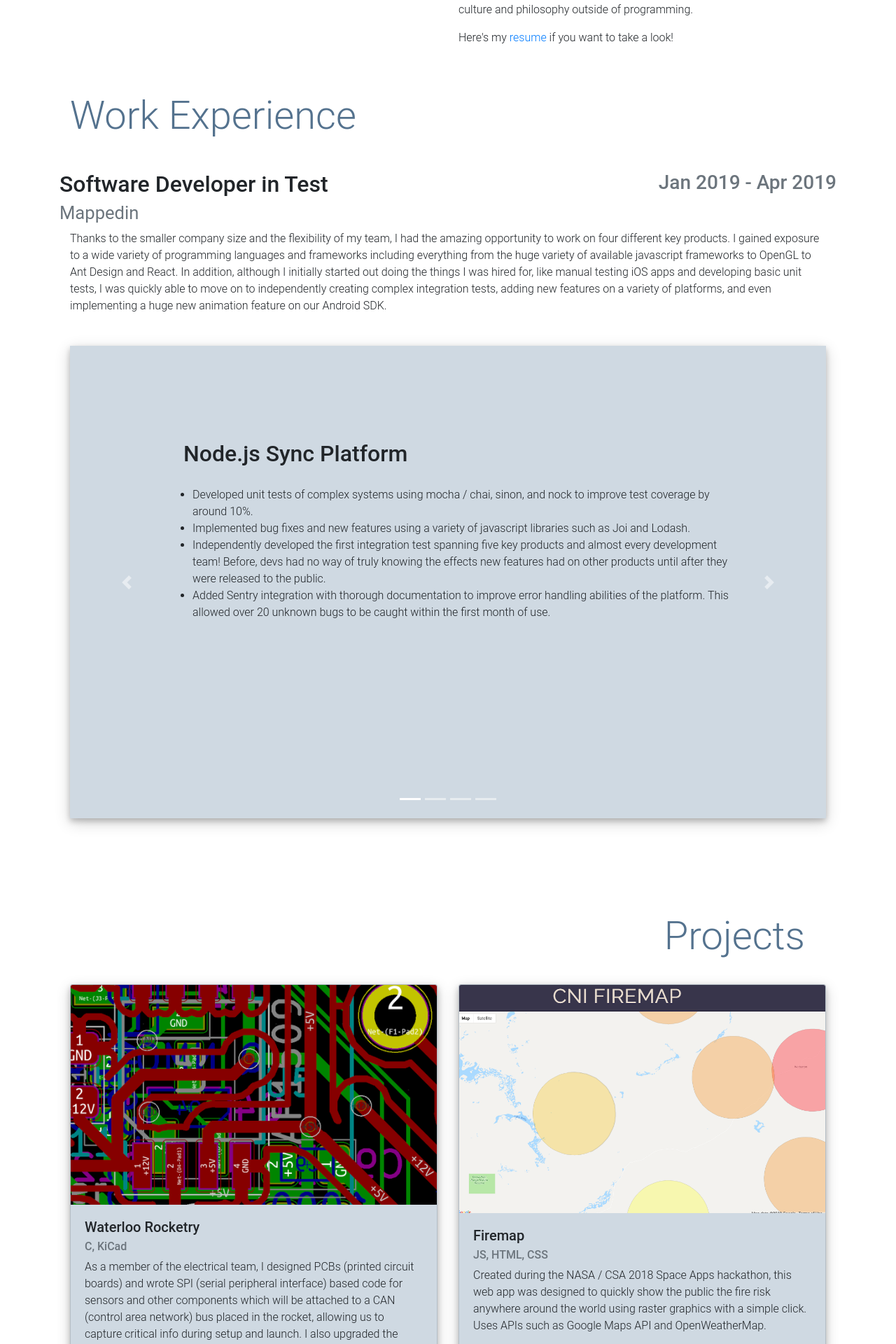
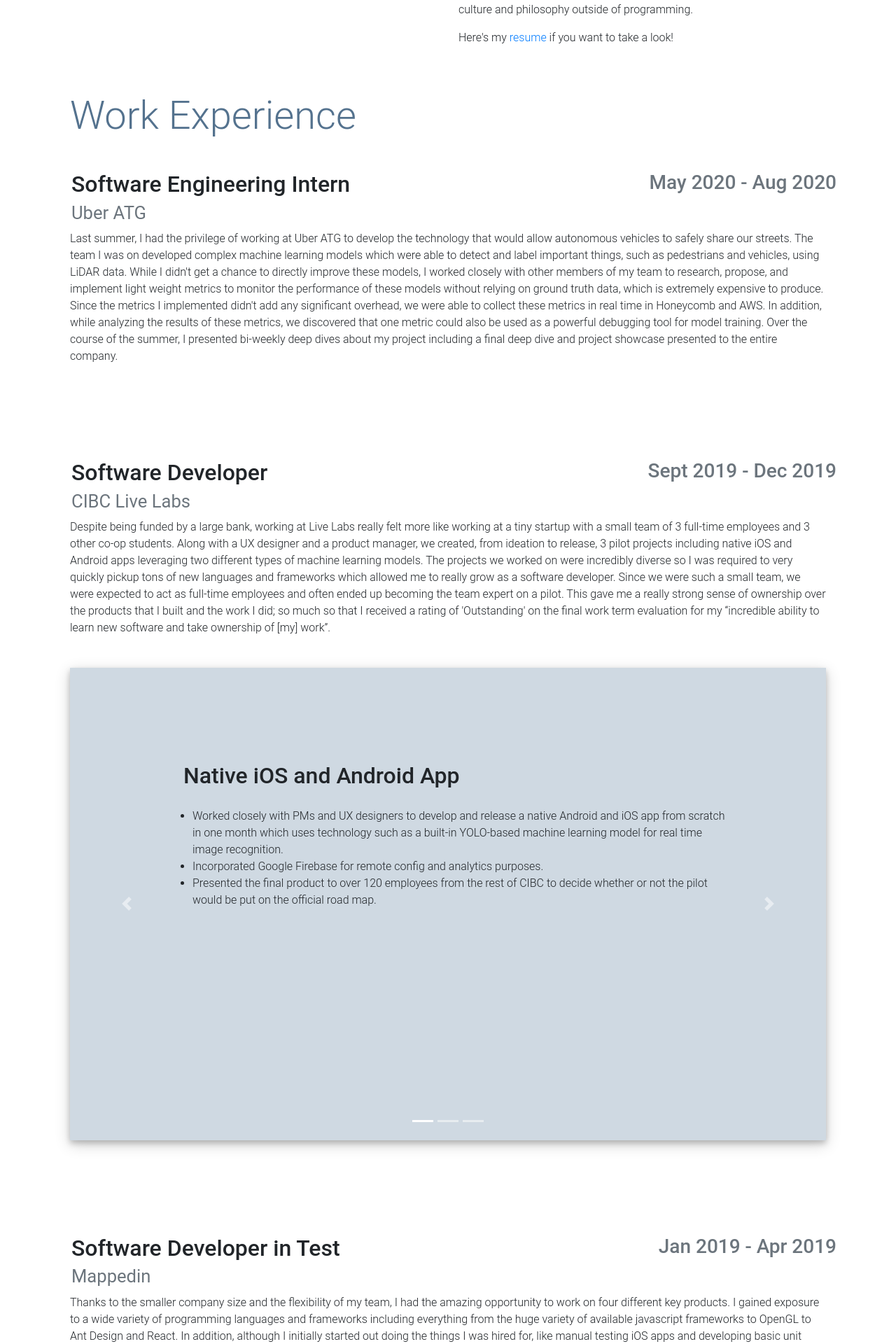
Before and after one commit to annewang27/annewang27.github.io, a Jekyll site: the page index.html, which Jekyll copies as it is, in a window 1280 px wide. Shown: the part 1204-3124 px from the top of the page at 70% size. Built offline with Jekyll 4.4.1, drawn with Linux system fonts in a browser that asks for light colours.

Commit message:
Added co-op experiences

```diff
--- a/css/main.css
+++ b/css/main.css
@@ -56,8 +56,16 @@ body {
     margin-bottom: 50px;
   }
 
+  #position-title {
+    margin-left: 2px;
+  }
+
+  .position {
+    margin-bottom: 15vh;
+  }
+
   .description {
-      margin-bottom: 5vh;
+    margin-bottom: 5vh;
   }
 
   .carousel-item {
@@ -65,7 +73,7 @@ body {
   }
 
   #work-experience .display-4 {
-      margin-bottom: 5vh;
+    margin-bottom: 5vh;
   }
 
   #experience-carousel {
--- a/index.html
+++ b/index.html
@@ -67,7 +67,111 @@
 
 	<div class="container justify-content-md-center" id="work-experience">
 		<h1 class="display-4 col">Work Experience</h1>
-		<div class="row">
+		<div class="position">
+			<div class="row" id="position-title">
+				<h2 class="col-lg-6">Software Engineering Intern
+					<br>
+					<small class="text-muted">Uber ATG</small>
+				</h2>
+				<h3 class="col-lg-6 text-muted text-right">May 2020 - Aug 2020</h3>
+			</div>
+			<div class="container description">
+				<p>
+					Last summer, I had the privilege of working at Uber ATG to develop the technology that would allow autonomous
+					vehicles to safely share our streets. The team I was on developed complex machine learning models which were
+					able to detect and label important things, such as pedestrians and vehicles, using LiDAR data. While I didn't
+					get a chance to directly improve these models, I worked closely with other members of my team to research, propose,
+					and implement light weight metrics to monitor the performance of these models without relying on ground truth data,
+					which is extremely expensive to produce. Since the metrics I implemented didn't add any significant overhead, we
+					were able to collect these metrics in real time in Honeycomb and AWS. In addition, while analyzing the results
+					of these metrics, we discovered that one metric could also be used as a powerful debugging tool for model training.
+					Over the course of the summer, I presented bi-weekly deep dives about my project including a final deep dive and
+					project showcase presented to the entire company.
+				</p>
+			</div>
+		</div>
+		<div class="position">
+			<div class="row" id="position-title">
+				<h2 class="col-lg-6">Software Developer
+					<br>
+					<small class="text-muted">CIBC Live Labs</small>
+				</h2>
+				<h3 class="col-lg-6 text-muted text-right">Sept 2019 - Dec 2019</h3>
+			</div>
+			<div class="container description">
+				<p>
+					Despite being funded by a large bank, working at Live Labs really felt more like working at a tiny startup with
+					a small team of 3 full-time employees and 3 other co-op students. Along with a UX designer and a product manager,
+					we created, from ideation to release, 3 pilot projects including native iOS and Android apps leveraging two different
+					types of machine learning models. The projects we worked on were incredibly diverse so I was required to very quickly
+					pickup tons of new languages and frameworks which allowed me to really grow as a software developer. Since we were
+					such a small team, we were expected to act as full-time employees and often ended up becoming the team expert on a
+					pilot. This gave me a really strong sense of ownership over the products that I built and the work I did; so much
+					so that I received a rating of 'Outstanding' on the final work term evaluation for my “incredible ability to learn
+					new software and take ownership of [my] work”.
+				</p>
+			</div>
+			<div class="col-md">
+				<div id="experience-carousel" class="carousel slide" data-ride="carousel" data-interval="false">
+					<ul class="carousel-indicators">
+						<li data-target="#experience-carousel" data-slide-to="0" class="active"></li>
+						<li data-target="#experience-carousel" data-slide-to="1"></li>
+						<li data-target="#experience-carousel" data-slide-to="2"></li>
+					</ul>
+
+					<div class="carousel-inner">
+						<div class="carousel-item active" id="currency_scanner">
+							<h2>Native iOS and Android App</h2>
+							<ul>
+								<li>
+									Worked closely with PMs and UX designers to develop and release a native Android and iOS app
+									from scratch in one month which uses technology such as a built-in YOLO-based machine learning
+									model for real time image recognition.
+								</li>
+								<li>
+									Incorporated Google Firebase for remote config and analytics purposes.
+								</li>
+								<li>
+									Presented the final product to over 120 employees from the rest of CIBC to decide whether or
+									not the pilot would be put on the official road map.
+								</li>
+							</ul>
+						</div>
+
+						<div class="carousel-item" id="inflight">
+							<h2>Website</h2>
+							<ul>
+								<li>
+									Designed and developed a web app with a Spring based Java REST API backend utilizing a
+									Mongo database and a frontend designed using React with Redux and Bootstrap.
+								</li>
+								<li>
+									Completely refactored fullstack authentication and website design to better fit security
+									requirements utilizing new endpoints requiring a wide array of varied security parameters
+									and authorization tokens including JWT authentication and security filters.
+								</li>
+							</ul>
+						</div>
+
+						<div class="carousel-item" id="ocr_login">
+							<h2>OCR Login Feature</h2>
+							<ul>
+								<li>Leveraged new OCR machine learning technology to implement a feature designed to streamline registration and login flows for users.</li>
+							</ul>
+						</div>
+					</div>
+					<!-- Left and right controls -->
+					<a class="carousel-control-prev" href="#experience-carousel" role="button" data-slide="prev">
+						<span class="carousel-control-prev-icon"></span>
+					</a>
+					<a class="carousel-control-next" href="#experience-carousel" role="button" data-slide="next">
+						<span class="carousel-control-next-icon"></span>
+					</a>
+				</div>
+			</div>
+		</div>
+		<div class="position">
+			<div class="row" id="position-title">
 				<h2 class="col-lg-6">Software Developer in Test
 					<br>
 					<small class="text-muted">Mappedin</small>
@@ -133,6 +237,7 @@
 					<a class="carousel-control-next" href="#experience-carousel" role="button" data-slide="next">
 						<span class="carousel-control-next-icon"></span>
 					</a>
+				</div>
 			</div>
 		</div>
 	</div>
```
Lines whose indentation alone changed are shown as unchanged.
